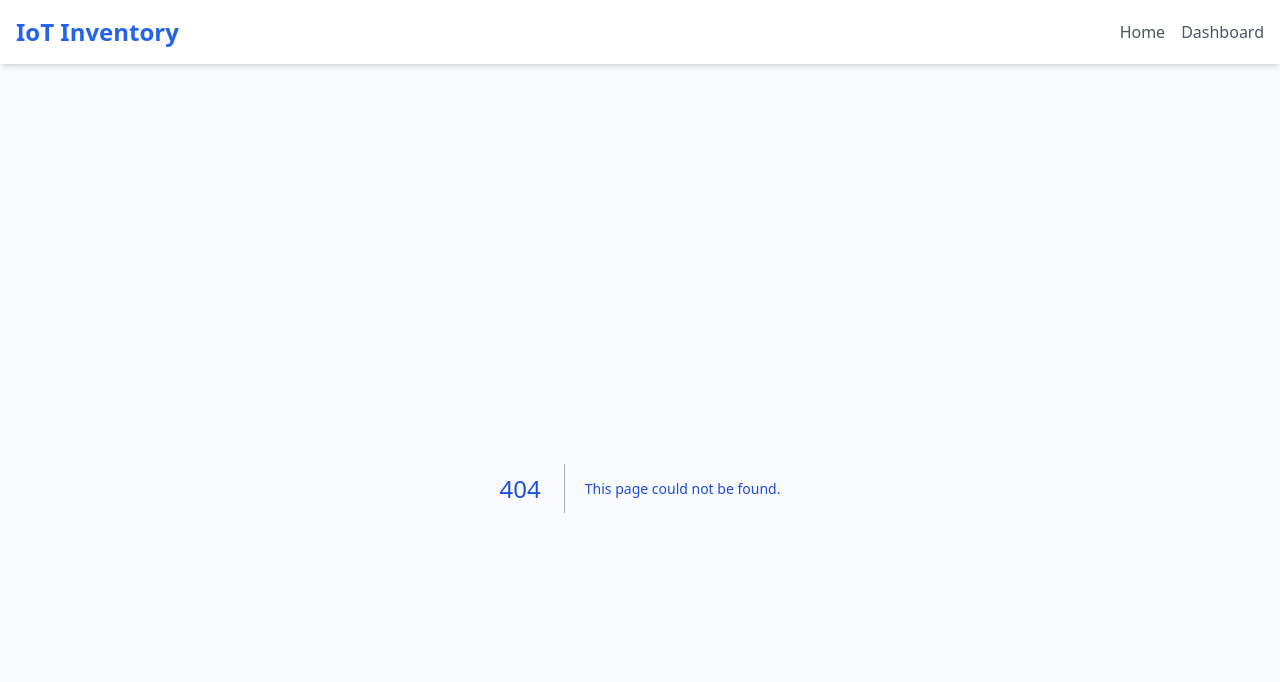
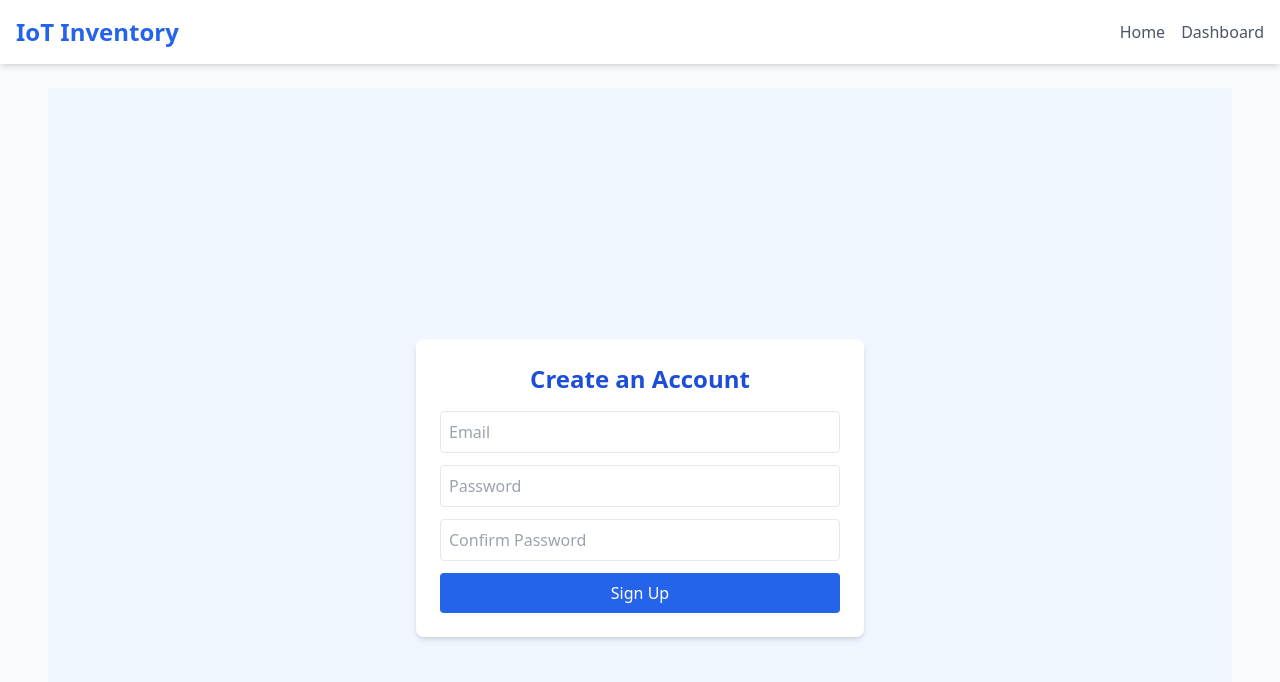
Before and after one commit to Apex-creators/IoT-Inventory-Dashboard, a Next.js app: page /signup in a window 1280 px wide. Before the commit this address had no page. Shown: the top 682 px of the page. Built offline with nearby package versions, Linux system fonts and the light colour scheme.

Commit message:
Add files via upload

```diff
--- /dev/null
+++ b/src/pages/signup.js
@@ -0,0 +1,55 @@
+
+import { useState } from 'react';
+import { useRouter } from 'next/router';
+
+export default function Signup() {
+  const router = useRouter();
+  const [email, setEmail] = useState('');
+  const [password, setPassword] = useState('');
+  const [confirm, setConfirm] = useState('');
+  const [error, setError] = useState('');
+
+  const handleSignup = async (e) => {
+    e.preventDefault();
+    setError('');
+
+    if (!email || !password || !confirm) {
+      return setError('All fields are required.');
+    }
+    if (password !== confirm) {
+      return setError('Passwords do not match.');
+    }
+
+    const res = await fetch('/api/signup', {
+      method: 'POST',
+      headers: { 'Content-Type': 'application/json' },
+      body: JSON.stringify({ email, password }),
+    });
+
+    const data = await res.json();
+    if (res.ok) {
+      alert('Signup successful! Please login.');
+      router.push('/login');
+    } else {
+      setError(data.message || 'Signup failed.');
+    }
+  };
+
+  return (
+    <div className="min-h-screen flex items-center justify-center bg-blue-50 px-4">
+      <form onSubmit={handleSignup} className="bg-white p-6 rounded-lg shadow-md w-full max-w-md">
+        <h2 className="text-2xl font-bold mb-4 text-center text-blue-700">Create an Account</h2>
+        <input type="email" placeholder="Email" className="w-full mb-3 p-2 border rounded"
+          value={email} onChange={(e) => setEmail(e.target.value)} />
+        <input type="password" placeholder="Password" className="w-full mb-3 p-2 border rounded"
+          value={password} onChange={(e) => setPassword(e.target.value)} />
+        <input type="password" placeholder="Confirm Password" className="w-full mb-3 p-2 border rounded"
+          value={confirm} onChange={(e) => setConfirm(e.target.value)} />
+        {error && <p className="text-red-600 mb-2 text-sm">{error}</p>}
+        <button type="submit" className="w-full bg-blue-600 text-white py-2 rounded hover:bg-blue-700">
+          Sign Up
+        </button>
+      </form>
+    </div>
+  );
+}
```
